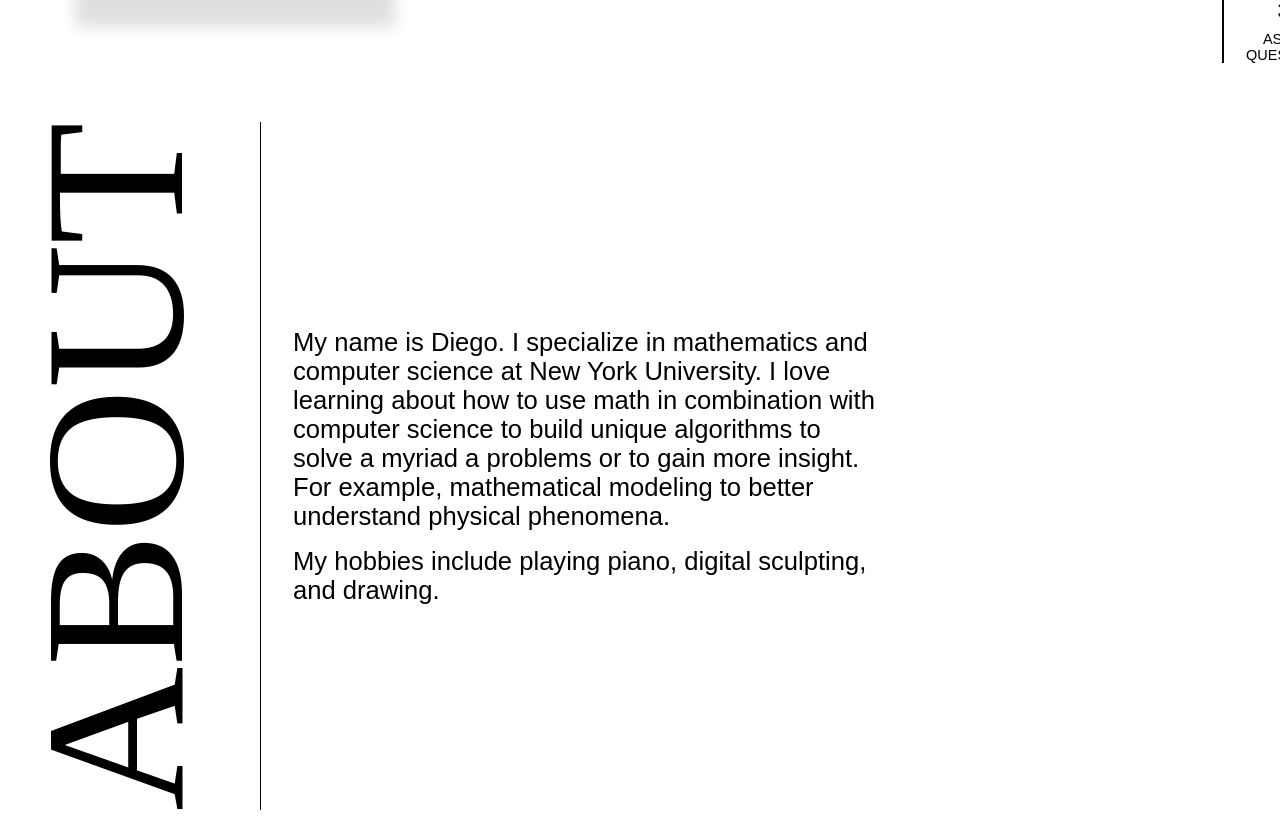
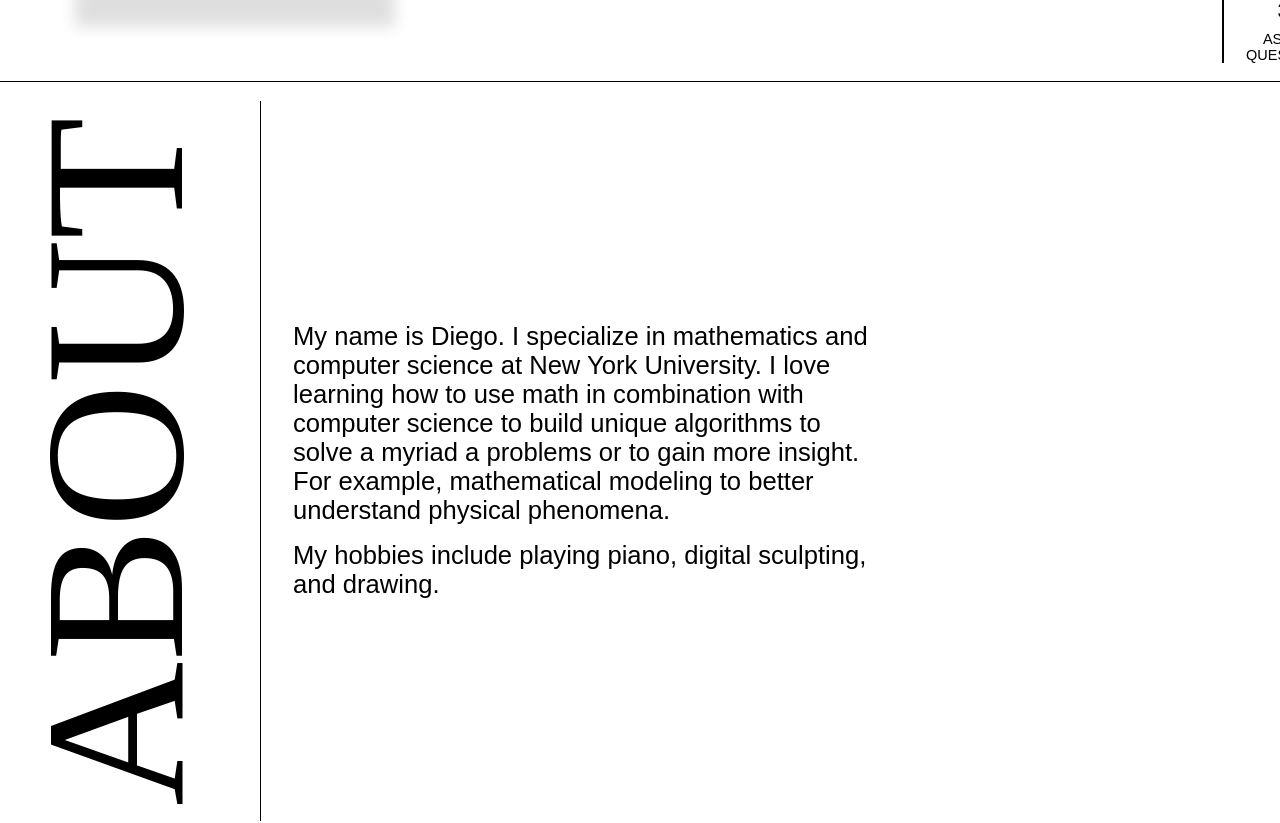
Before and after one commit to dlpcube/gsap_portfolio, a React (Vite) app: page / in a window 1280 px wide. Shown: the part 789-1612 px from the top of the page. Built offline with nearby package versions, Linux system fonts and the light colour scheme.

Commit message:
Fixing the vertical line in the about section

```diff
--- a/src/App.jsx
+++ b/src/App.jsx
@@ -292,7 +292,7 @@ function RightCol() {
 
 function About() {
   const paragraph1 =
-    "My name is Diego. I specialize in mathematics and computer science  at New York University.  I love learning about how to use math in combination with computer science to build unique algorithms to solve a myriad a problems or to gain more insight. For example, mathematical modeling to better understand physical phenomena.";
+    "My name is Diego. I specialize in mathematics and computer science  at New York University.  I love learning how to use math in combination with computer science to build unique algorithms to solve a myriad a problems or to gain more insight. For example, mathematical modeling to better understand physical phenomena.";
   const paragraph2 =
     "My hobbies include playing piano, digital sculpting, and drawing.";
 
--- a/src/App.module.scss
+++ b/src/App.module.scss
@@ -315,12 +315,30 @@ $gap-size: 11vh;
   // align-items: center;
 }
 
+$gap-size-main: 3vw;
+
 .main {
   display: flex;
   flex-direction: column;
-  gap: 3rem;
+  gap: $gap-size-main;
 
   align-items: center;
+
+  & > :not(:last-child) {
+    position: relative;
+    // border-bottom: 1px solid black;
+  }
+
+  & > :not(:last-child)::after {
+    content: "";
+    position: absolute;
+    left: 0;
+    right: 0;
+    height: 1px;
+    background-color: black;
+
+    bottom: calc($gap-size-main / -2);
+  }
 }
 
 $gap-size-about: 5vw;
@@ -337,8 +355,9 @@ $gap-size-about: 5vw;
     &::after {
       content: "";
       position: absolute;
-      top: 0;
-      bottom: 0;
+      top: 50%;
+      transform: translateY(-50%);
+      height: 90vh; // or whatever length you want
       right: calc(#{$gap-size-about} / -2);
       width: 1px;
       background-color: black;
```
